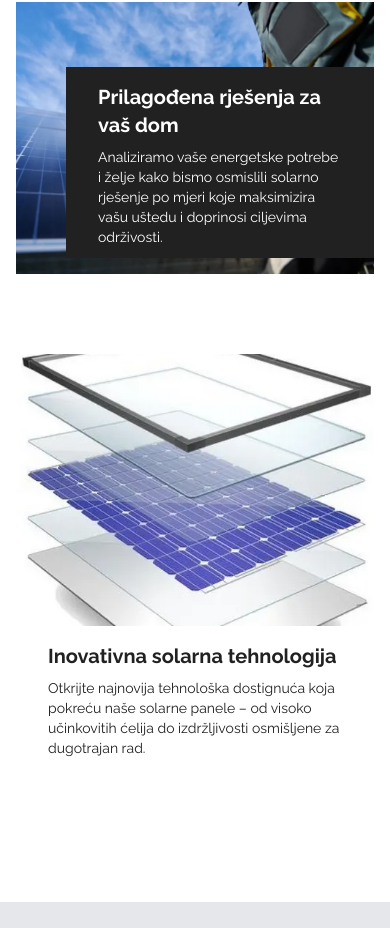
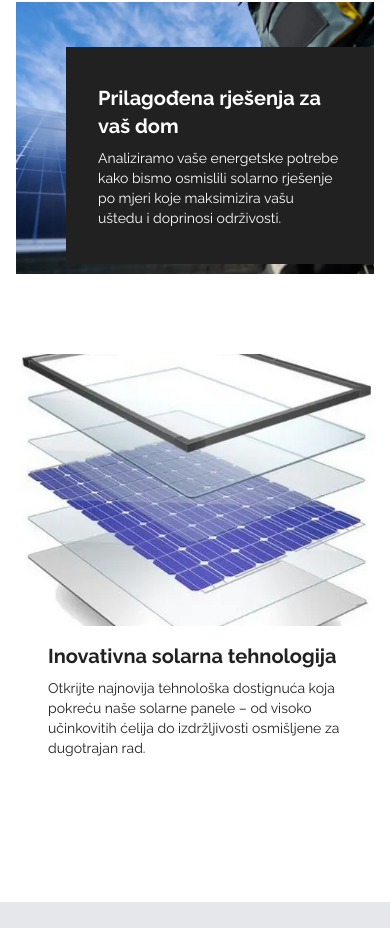
Before and after one commit to akrapovicivan/akrasol, a Next.js app: page / in a window 390 px wide. Shown: the part 1406-2334 px from the top of the page. Built offline with nearby package versions, Linux system fonts and the light colour scheme.

Commit message:
small phones fix.

```diff
--- a/src/app/components/Header/Section.tsx
+++ b/src/app/components/Header/Section.tsx
@@ -32,7 +32,7 @@ export default function Section({
             </div>
 
             <div className={`flex flex-col w-full lg:w-[60%] justify-center px-8
-                            ${innerBackgroundColor ? "max-w-96 lg:h-[80%] h-[70%] p-4 ml-[50px]" : ""}`}
+                            ${innerBackgroundColor ? "max-w-96 lg:h-[80%] h-[80%] p-4 ml-[50px]" : ""}`}
                 style={{
                         backgroundColor: innerBackgroundColor,
                         color: innerBackgroundColor ? "white" : "#212121",
--- a/src/app/page.tsx
+++ b/src/app/page.tsx
@@ -44,7 +44,7 @@ export default function HomePage() {
                 </Section>
                 <Section outerBackgroundImage='/images/panel-closeup.webp'
                          title='Prilagođena rješenja za vaš dom'
-                         description='Analiziramo vaše energetske potrebe i želje kako bismo osmislili solarno rješenje po mjeri koje maksimizira vašu uštedu i doprinosi ciljevima održivosti.'
+                         description='Analiziramo vaše energetske potrebe kako bismo osmislili solarno rješenje po mjeri koje maksimizira vašu uštedu i doprinosi održivosti.'
                          direction='flex-row-reverse'
                          innerBackgroundColor='#212121'>
                 </Section>
```
